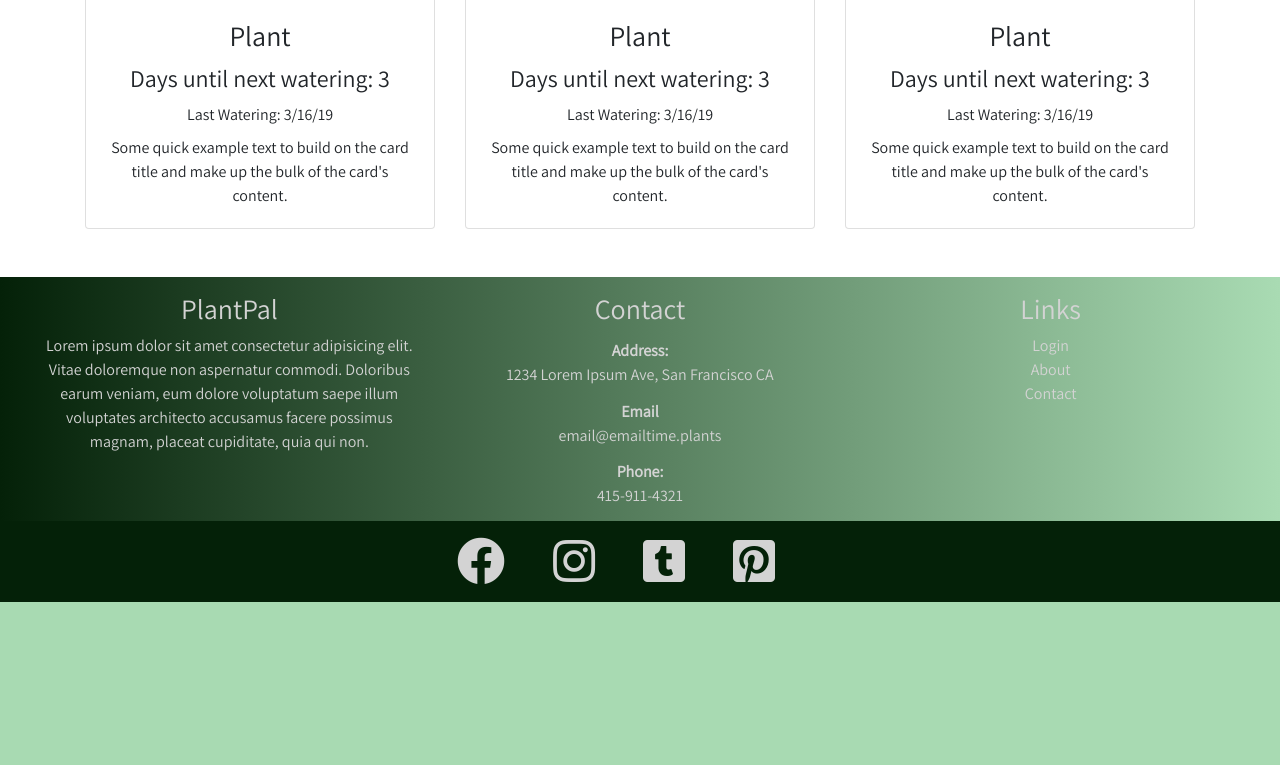
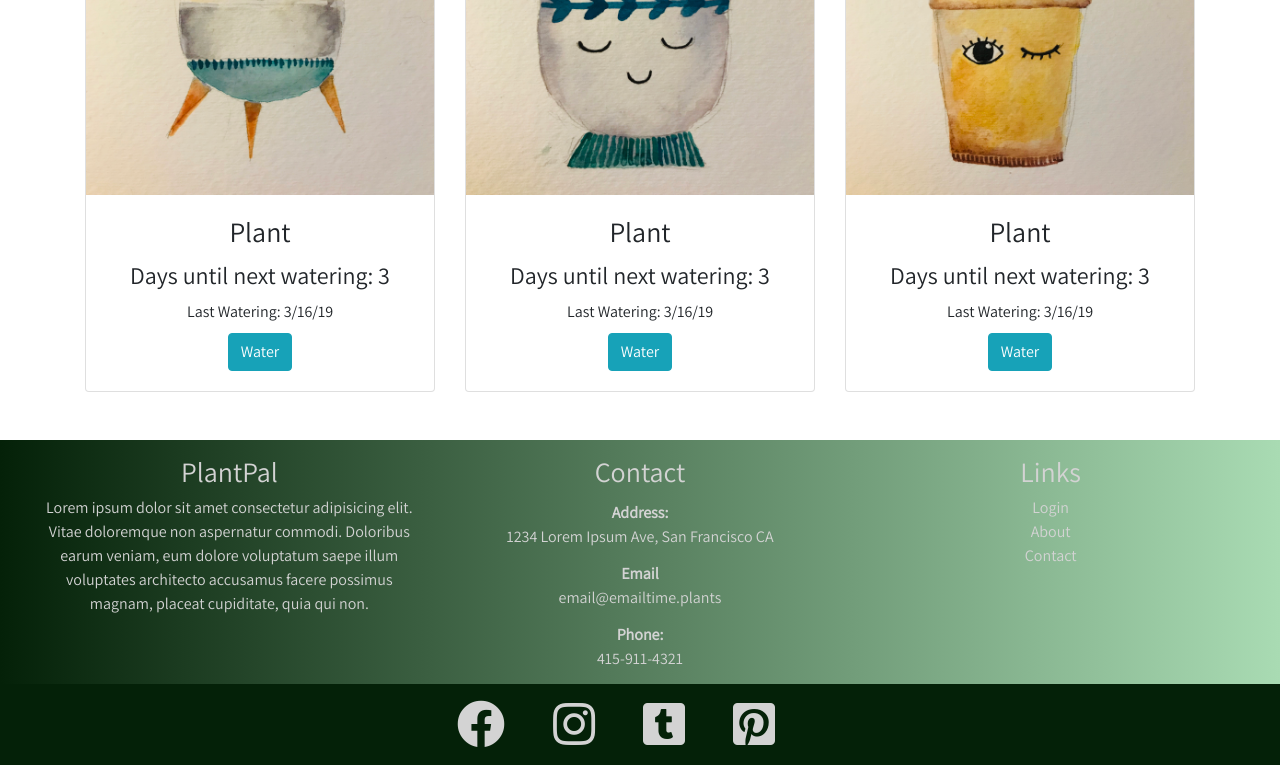
Before and after one commit to Ghenet/PlantPal, a Python web app: template templates/index.html in a window 1280 px wide. Shown: the part 1905-2670 px from the top of the page. Before the commit the page ends 2507 px from the top, so only its background shows below. Run offline with Jinja, Linux system fonts and the light colour scheme; the template is opened without the code that fills it, so the values that code supplies are empty; some libraries are stand-ins or nearby versions.

Commit message:
add pictures and new text

```diff
--- a/app.py
+++ b/app.py
@@ -109,7 +109,7 @@ def profile(username=None):
 
 
 @app.route('/plants/', methods=['GET', 'POST'])
-# @login_required
+@login_required
 def plants():
     form = forms.UsersPlantForm()
     plants = models.Plant.select()
--- a/static/login.css
+++ b/static/login.css
@@ -16,6 +16,7 @@ section{
     border: 2px solid #042108
 }
 
+
 textarea {
     width: 20%;
 }
--- a/static/main.css
+++ b/static/main.css
@@ -37,6 +37,10 @@ a:hover{
   color: white
 }
 
+.alert-message {
+  color: white;
+  text-align: center
+}
 
 
 header {
--- a/templates/index.html
+++ b/templates/index.html
@@ -27,17 +27,12 @@
     </div>
     <div class="col-md-6">
       <p>
-        Lorem ipsum dolor sit amet consectetur adipisicing elit. Explicabo ut
-        iure, doloremque, quibusdam sit fugiat voluptates corporis delectus
-        exercitationem earum quidem, minus quam. Odit quo, nisi temporibus
-        suscipit explicabo quia a necessitatibus molestias, beatae soluta ex
-        harum doloribus incidunt nam non dignissimos animi hic? Excepturi iste
-        suscipit consequatur, debitis itaque vitae odit at nam a natus? Sapiente
-        officia illum doloremque. Illum, nulla deserunt? Itaque molestiae
-        voluptate nesciunt ex unde alias deserunt, dolorem ipsam delectus quam
-        repellat deleniti? Ipsum ipsam earum quis asperiores voluptatibus
-        reprehenderit! Rerum, voluptas fugit accusantium autem pariatur nisi
-        veritatis sequi vero laborum culpa, veniam, earum tempora eaque!
+        Many plant owners agree, although they love their seedlings and saplings they do miss the occasional watering.
+        Life is busy and you need help with watering your plants. That's why we created PlantPal. We provide you with an
+        easy to use reminder system of which plants you need to water and how often. Pick your plants and the frequency of
+        watering will begin calculating automatically. Each time you log in or whenever you have exceeded the days you need
+        to water your plant, PlantPal will let you know it's time. That way you can focus on growing your beautiful garden,
+        and your plants can focus on growing.
       </p>
     </div>
   </div>
@@ -59,7 +54,7 @@
     </div>
         <div class="col-md-4 mr-5">
           <img
-            src="https://proxy.duckduckgo.com/iu/?u=http%3A%2F%2Fcdn.modernfarmer.com%2Fwp-content%2Fuploads%2F2016%2F07%2FMG_8515.jpg&f=1"
+            src="{{ url_for('static', filename='green2.jpeg') }}"
             alt="" class="img-fluid rounded" />
         </div>
   </div>
@@ -72,43 +67,34 @@
     <div class="row d-flex align-items-stretch">
       <div class="col-md-4">
         <div class="card">
-          <img src="https://proxy.duckduckgo.com/iu/?u=http%3A%2F%2Fwww.emoji.co.uk%2Ffiles%2Fphantom-open-emojis%2Fanimals-nature-phantom%2F12473-herb.png&f=1" class="card-img-top" alt="..." />
+          <img src="{{ url_for('static', filename='potted-1.jpg') }}" class="card-img-top" alt="..." />
           <div class="card-body">
             <h3 class="card-title">Plant</h3>
             <h4 class="card-title">Days until next watering: 3</h4>
             <h6 class="card-title">Last Watering: 3/16/19</h6>
-            <p class="card-text">
-              Some quick example text to build on the card title and make up the
-              bulk of the card's content.
-            </p>
+            <button class="btn btn-info">Water</button>
           </div>
         </div>
       </div>
       <div class="col-md-4">
                 <div class="card">
-                    <img src="https://proxy.duckduckgo.com/iu/?u=https%3A%2F%2Fs3.amazonaws.com%2Fpix.iemoji.com%2Fimages%2Femoji%2Fapple%2Fios-10%2F256%2Fpalm-tree.png&f=1" class="card-img-top" alt="..." />
+                    <img src="{{ url_for('static', filename='potted-2.jpg') }}" class="card-img-top" alt="..." />
                     <div class="card-body">
             <h3 class="card-title">Plant</h3>
             <h4 class="card-title">Days until next watering: 3</h4>
             <h6 class="card-title">Last Watering: 3/16/19</h6>
-                        <p class="card-text">
-                            Some quick example text to build on the card title and make up the
-                            bulk of the card's content.
-                        </p>
+            <button class="btn btn-info">Water</button>
                     </div>
                 </div>
         </div>
         <div class="col-md-4">
                 <div class="card">
-                    <img src="https://proxy.duckduckgo.com/iu/?u=https%3A%2F%2Fs-media-cache-ak0.pinimg.com%2F736x%2Fe3%2F94%2F16%2Fe394164477b165325435c4dfeadbaabb.jpg&f=1" class="card-img-top" alt="..." />
+                    <img src="{{ url_for('static', filename='potted-3.jpg') }}" class="card-img-top" alt="..." />
                     <div class="card-body">
             <h3 class="card-title">Plant</h3>
             <h4 class="card-title">Days until next watering: 3</h4>
             <h6 class="card-title">Last Watering: 3/16/19</h6>
-                        <p class="card-text">
-                            Some quick example text to build on the card title and make up the
-                            bulk of the card's content.
-                        </p>
+                        <button class="btn btn-info">Water</button>
                     </div>
                 </div>
 
```
Also changed, not shown: static/green2.jpeg (renamed from green2.jpeg), static/potted-1.jpg (added), static/potted-2.jpg (added), static/potted-3.jpg (added).
